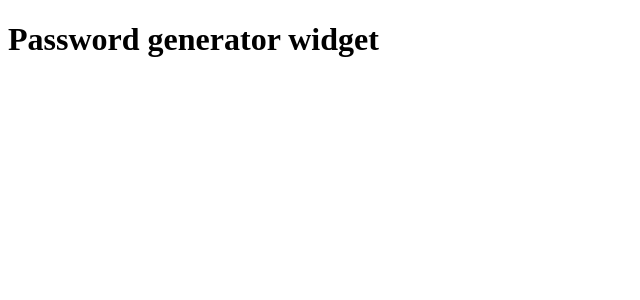
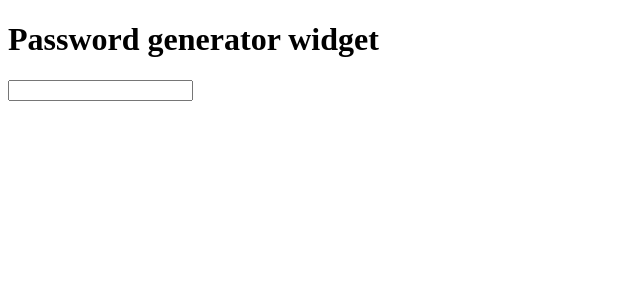
Before and after one commit to hirdeshvishwdewa/react-tdd, a React (Create React App) app: page / in a window 1280 px wide. Shown: the top 300 px of the page, without its empty margins (0-640 px from the left). Built offline with nearby package versions, Linux system fonts and the light colour scheme.

Commit message:
Added a failing test case to find if the widget contains a textbox with password dataid

```diff
--- a/src/components/Widget.tsx
+++ b/src/components/Widget.tsx
@@ -3,7 +3,7 @@ function Widget() {
         <div>
             <h1>Password generator widget</h1>
             <div>
-
+                <input type="text" data-testid="password"/>
             </div>
         </div>
      );
```
Also changed, not shown: 1 other file (tests, documents, lock files or other folders).
